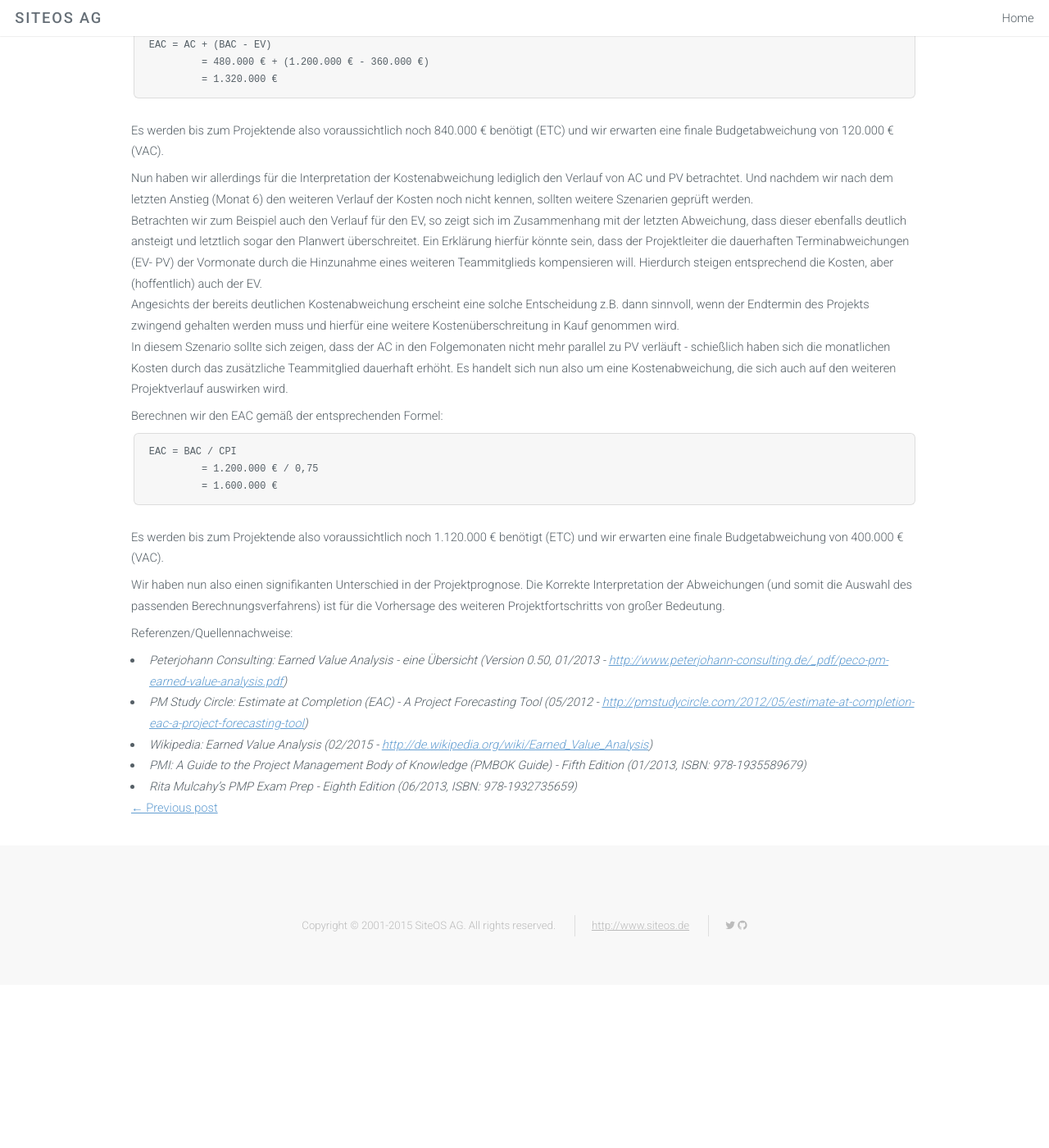
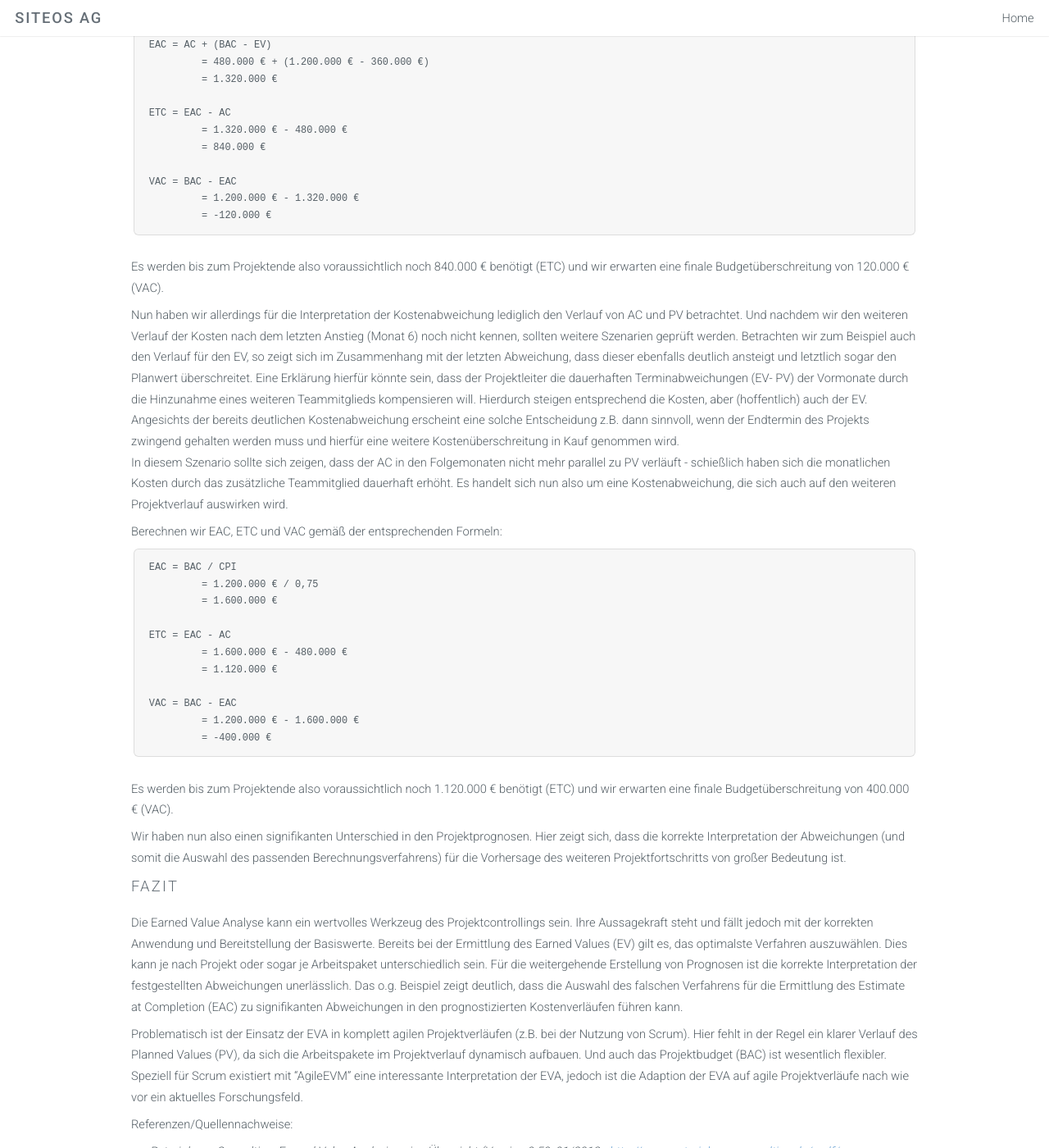
Before and after one commit to SiteOS/siteos.github.io, a Jekyll site: the page built from _posts/2016-03-23-Earned-Value-Analyse-Part2.markdown, in a window 1280 px wide and 1400 px high, scrolled down 2742 px. Shown: the whole window at 82% size. Built offline with Jekyll 4.4.1, drawn with Linux system fonts in a browser that asks for light colours; before the commit the page ends 3943 px from its top, so only the background shows below that; some of the changed text lies outside the part shown.

Commit message:
Update 2016-03-23-Earned-Value-Analyse-Part2.markdown

```diff
--- a/_posts/2016-03-23-Earned-Value-Analyse-Part2.markdown
+++ b/_posts/2016-03-23-Earned-Value-Analyse-Part2.markdown
@@ -65,7 +66,7 @@ Für die Ermittlung des EAC bedarf es einer differenzierten Betrachtung der beob
    - EAC = BAC
    - Dieses Verfahren macht nur Sinn, wenn sichergestellt werden kann, dass die Kostenabweichung bis zum Projektende wieder ausgeglichen wird.
  - Neubewertung der Restkosten. Die Restaufwände werden komplett neu geschätzt
-  - EAC = AC + ETC_geschätzt
+   - EAC = AC + ETC_geschätzt
 
 Betrachten wir nun konkret das in Teil 1 vorgestellte Beispiel. Der Verlauf von PV, AC und EV zeigte sich wie folgt:
 
@@ -85,34 +86,56 @@ Aus der Perspektive des Projektleiters sollten hier die Gründe für die Anstieg
 Wir betrachten das Projekt nun aber als Außenstehende und versuchen eine Erklärung für den Verlauf zu finden.
 
 Der Wert AC steigt zwei mal an und verläuft sonst parallel zum Plan. Das alleine könnte ein Hinweis auf ungeplante Einmalkosten sein.
-Berechnen wir also den EAC gemäß der entsprechenden Formel:
+Berechnen wir also EAC, ETC und VAC gemäß der entsprechenden Formeln:
 
 {% highlight text %}
 EAC = AC + (BAC - EV)
          = 480.000 € + (1.200.000 € - 360.000 €)
          = 1.320.000 €
+
+ETC = EAC - AC
+         = 1.320.000 € - 480.000 €
+         = 840.000 €
+
+VAC = BAC - EAC
+         = 1.200.000 € - 1.320.000 €
+         = -120.000 €
 {% endhighlight %}
 
-Es werden bis zum Projektende also voraussichtlich noch 840.000 € benötigt (ETC) und wir erwarten eine finale Budgetabweichung von 120.000 € (VAC).
+Es werden bis zum Projektende also voraussichtlich noch 840.000 € benötigt (ETC) und wir erwarten eine finale Budgetüberschreitung von 120.000 € (VAC).
 
-Nun haben wir allerdings für die Interpretation der Kostenabweichung lediglich den Verlauf von AC und PV betrachtet. Und nachdem wir nach dem letzten Anstieg (Monat 6) den weiteren Verlauf der Kosten noch nicht kennen, sollten weitere Szenarien geprüft werden.
+Nun haben wir allerdings für die Interpretation der Kostenabweichung lediglich den Verlauf von AC und PV betrachtet. Und nachdem wir den weiteren Verlauf der Kosten nach dem letzten Anstieg (Monat 6) noch nicht kennen, sollten weitere Szenarien geprüft werden.
 Betrachten wir zum Beispiel auch den Verlauf für den EV, so zeigt sich im Zusammenhang mit der letzten Abweichung, dass dieser ebenfalls deutlich ansteigt und letztlich sogar den Planwert überschreitet.
-Ein Erklärung hierfür könnte sein, dass der Projektleiter die dauerhaften Terminabweichungen (EV- PV) der Vormonate durch die Hinzunahme eines weiteren Teammitglieds kompensieren will. Hierdurch steigen entsprechend die Kosten, aber (hoffentlich) auch der EV.
+Eine Erklärung hierfür könnte sein, dass der Projektleiter die dauerhaften Terminabweichungen (EV- PV) der Vormonate durch die Hinzunahme eines weiteren Teammitglieds kompensieren will. Hierdurch steigen entsprechend die Kosten, aber (hoffentlich) auch der EV.
 Angesichts der bereits deutlichen Kostenabweichung erscheint eine solche Entscheidung z.B. dann sinnvoll, wenn der Endtermin des Projekts zwingend gehalten werden muss und hierfür eine weitere Kostenüberschreitung in Kauf genommen wird.
 In diesem Szenario sollte sich zeigen, dass der AC in den Folgemonaten nicht mehr parallel zu PV verläuft - schießlich haben sich die monatlichen Kosten durch das zusätzliche Teammitglied dauerhaft erhöht.
 Es handelt sich nun also um eine Kostenabweichung, die sich auch auf den weiteren Projektverlauf auswirken wird.
 
-Berechnen wir den EAC gemäß der entsprechenden Formel:
+Berechnen wir EAC, ETC und VAC gemäß der entsprechenden Formeln:
 
 {% highlight text %}
 EAC = BAC / CPI
          = 1.200.000 € / 0,75
          = 1.600.000 €
+
+ETC = EAC - AC
+         = 1.600.000 € - 480.000 €
+         = 1.120.000 €
+
+VAC = BAC - EAC
+         = 1.200.000 € - 1.600.000 €
+         = -400.000 €
 {% endhighlight %}
 
-Es werden bis zum Projektende also voraussichtlich noch 1.120.000 € benötigt (ETC) und wir erwarten eine finale Budgetabweichung von 400.000 € (VAC).
+Es werden bis zum Projektende also voraussichtlich noch 1.120.000 € benötigt (ETC) und wir erwarten eine finale Budgetüberschreitung von 400.000 € (VAC).
 
-Wir haben nun also einen signifikanten Unterschied in der Projektprognose. Die Korrekte Interpretation der Abweichungen (und somit die Auswahl des passenden Berechnungsverfahrens) ist für die Vorhersage des weiteren Projektfortschritts von großer Bedeutung.
+Wir haben nun also einen signifikanten Unterschied in den Projektprognosen. Hier zeigt sich, dass die korrekte Interpretation der Abweichungen (und somit die Auswahl des passenden Berechnungsverfahrens) für die Vorhersage des weiteren Projektfortschritts von großer Bedeutung ist.
+
+### Fazit
+Die Earned Value Analyse kann ein wertvolles Werkzeug des Projektcontrollings sein. Ihre Aussagekraft steht und fällt jedoch mit der korrekten Anwendung und Bereitstellung der Basiswerte. Bereits bei der Ermittlung des Earned Values (EV) gilt es, das optimalste Verfahren auszuwählen. Dies kann je nach Projekt oder sogar je Arbeitspaket unterschiedlich sein.
+Für die weitergehende Erstellung von Prognosen ist die korrekte Interpretation der festgestellten Abweichungen unerlässlich. Das o.g. Beispiel zeigt deutlich, dass die Auswahl des falschen Verfahrens für die Ermittlung des Estimate at Completion (EAC) zu signifikanten Abweichungen in den prognostizierten Kostenverläufen führen kann.
+
+Problematisch ist der Einsatz der EVA in komplett agilen Projektverläufen (z.B. bei der Nutzung von Scrum). Hier fehlt in der Regel ein klarer Verlauf des Planned Values (PV), da sich die Arbeitspakete im Projektverlauf dynamisch aufbauen. Und auch das Projektbudget (BAC) ist wesentlich flexibler. Speziell für Scrum existiert mit "AgileEVM" eine interessante Interpretation der EVA, jedoch ist die Adaption der EVA auf agile Projektverläufe nach wie vor ein aktuelles Forschungsfeld.
 
 Referenzen/Quellennachweise:
 
```
Also changed, not shown: other parts of _posts/2016-03-23-Earned-Value-Analyse-Part2.markdown (+3 -2 lines).
